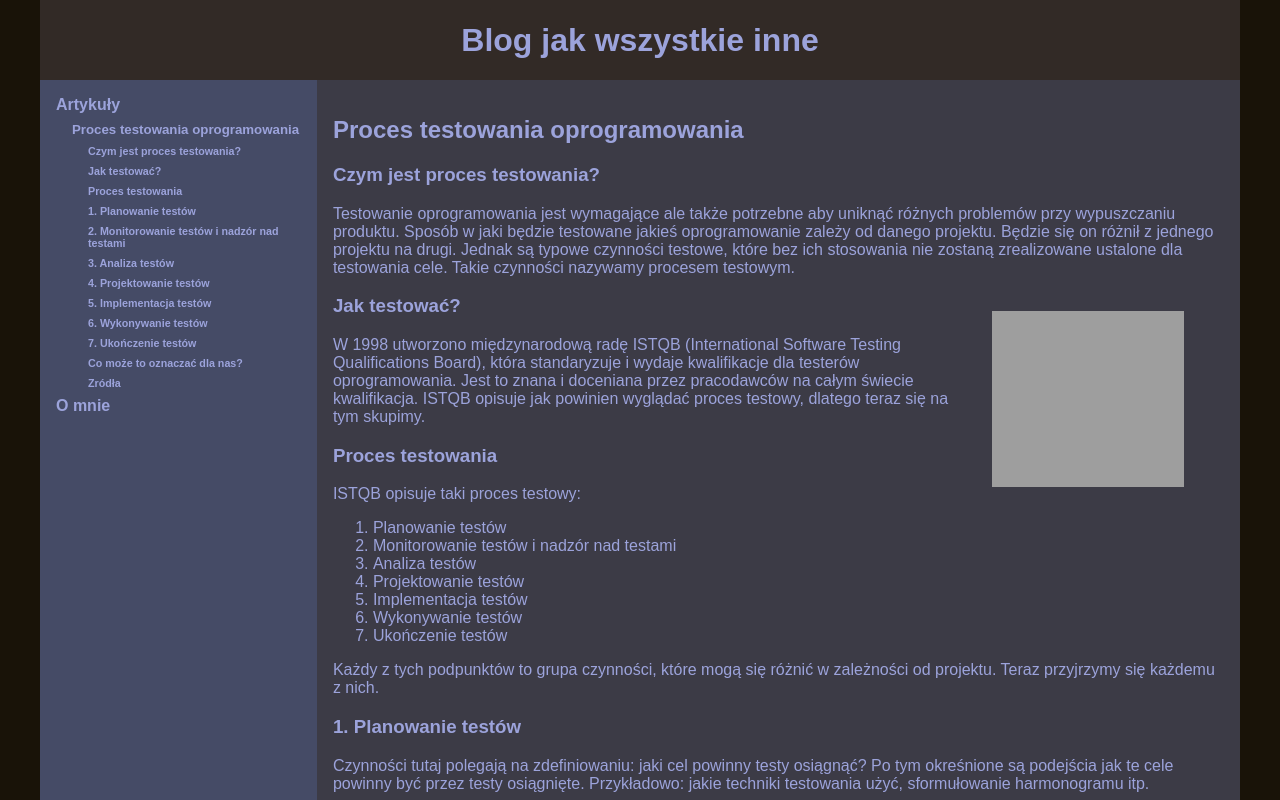
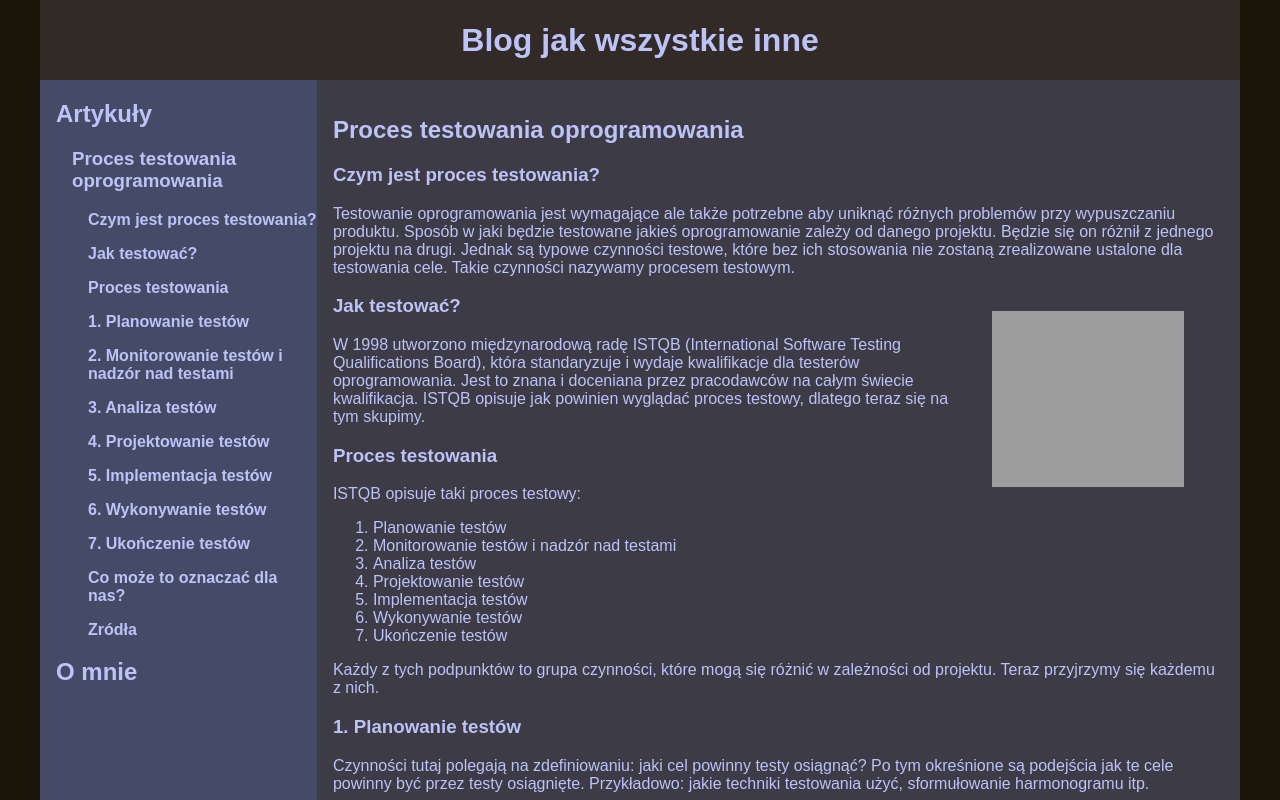
Before and after one commit to 4TiZalewski/blog, a plain HTML site: page articles/1.html in a window 1280 px wide. Shown: the top 800 px of the page. Drawn offline with Linux system fonts and the light colour scheme; grey boxes are pictures that could not be loaded.

Commit message:
Trying to satisfy lighthouse

```diff
--- a/articles/1.html
+++ b/articles/1.html
@@ -3,6 +3,8 @@
 
 <head>
   <meta charset="UTF-8">
+  <meta name="viewport" content="width=device-width, initial-scale=1">
+  <meta name="description" content="Process of software testing">
   <title>Blog</title>
   <link href="../style.css" rel="stylesheet">
 </head>
@@ -162,7 +164,7 @@
           </p>
         </section>
       </article>
-      <section>
+      <section class="sources">
         <h4 id="zrodla">Zródła</h4>
         <ul>
           <li><a
@@ -182,70 +184,70 @@
       <ul>
         <li>
           <a href="../index.html">
-            <h4>Artykuły</h4>
+            <h2>Artykuły</h2>
           </a>
           <ul>
             <li>
-              <h5>Proces testowania oprogramowania</h5>
+              <h3>Proces testowania oprogramowania</h3>
               <ul>
                 <li>
                   <a href="#czym-jest-proces-testowania">
-                    <h6>Czym jest proces testowania?</h6>
+                    <h4>Czym jest proces testowania?</h4>
                   </a>
                 </li>
                 <li>
                   <a href="#jak-testowac">
-                    <h6>Jak testować?</h6>
+                    <h4>Jak testować?</h4>
                   </a>
                 </li>
                 <li>
                   <a href="#proces-testowania">
-                    <h6>Proces testowania</h6>
+                    <h4>Proces testowania</h4>
                   </a>
                 </li>
                 <li>
                   <a href="#planowanie-testow">
-                    <h6>1. Planowanie testów</h6>
+                    <h4>1. Planowanie testów</h4>
                   </a>
                 </li>
                 <li>
                   <a href="#monitorowanie-nadzor-nad-testami">
-                    <h6>2. Monitorowanie testów i nadzór nad testami</h6>
+                    <h4>2. Monitorowanie testów i nadzór nad testami</h4>
                   </a>
                 </li>
                 <li>
                   <a href="#analiza-testow">
-                    <h6>3. Analiza testów</h6>
+                    <h4>3. Analiza testów</h4>
                   </a>
                 </li>
                 <li>
                   <a href="#projektowanie-testow">
-                    <h6>4. Projektowanie testów</h6>
+                    <h4>4. Projektowanie testów</h4>
                   </a>
                 </li>
                 <li>
                   <a href="#implementacja-testow">
-                    <h6>5. Implementacja testów</h6>
+                    <h4>5. Implementacja testów</h4>
                   </a>
                 </li>
                 <li>
                   <a href="#wykonywanie-testow">
-                    <h6>6. Wykonywanie testów</h6>
+                    <h4>6. Wykonywanie testów</h4>
                   </a>
                 </li>
                 <li>
                   <a href="#ukonczenie-testow">
-                    <h6>7. Ukończenie testów</h6>
+                    <h4>7. Ukończenie testów</h4>
                   </a>
                 </li>
                 <li>
                   <a href="#co-moze-to-oznaczac-dla-nas">
-                    <h6>Co może to oznaczać dla nas?</h6>
+                    <h4>Co może to oznaczać dla nas?</h4>
                   </a>
                 </li>
                 <li>
                   <a href="#zrodla">
-                    <h6>Zródła</h6>
+                    <h4>Zródła</h4>
                   </a>
                 </li>
               </ul>
@@ -254,7 +256,7 @@
         </li>
         <li>
           <a href="../about.html">
-            <h4>O mnie</h4>
+            <h2>O mnie</h2>
           </a>
         </li>
       </ul>
--- a/style.css
+++ b/style.css
@@ -1,5 +1,5 @@
 :root {
-  --color-1: #9CA3DB;
+  --color-1: #BCC3F7;
   --color-2: #3C3B46;
   --color-3: #454B66;
   --color-4: #322A26;
@@ -109,8 +109,8 @@ a {
 }
 
 aside li {
-  margin-top: 0.5rem;
-  margin-bottom: 0.5rem;
+  margin-top: 1rem;
+  margin-bottom: 1rem;
 }
 
 aside h4,
@@ -146,3 +146,8 @@ section figure {
 aside ul {
   padding-left: 1rem;
 }
+
+.sources li {
+  margin-top: 1rem;
+  margin-bottom: 1rem;
+}
```
Also changed, not shown: about.html (+4 -2 lines), articles/2.html (+16 -14 lines), index.html (+4 -2 lines).
